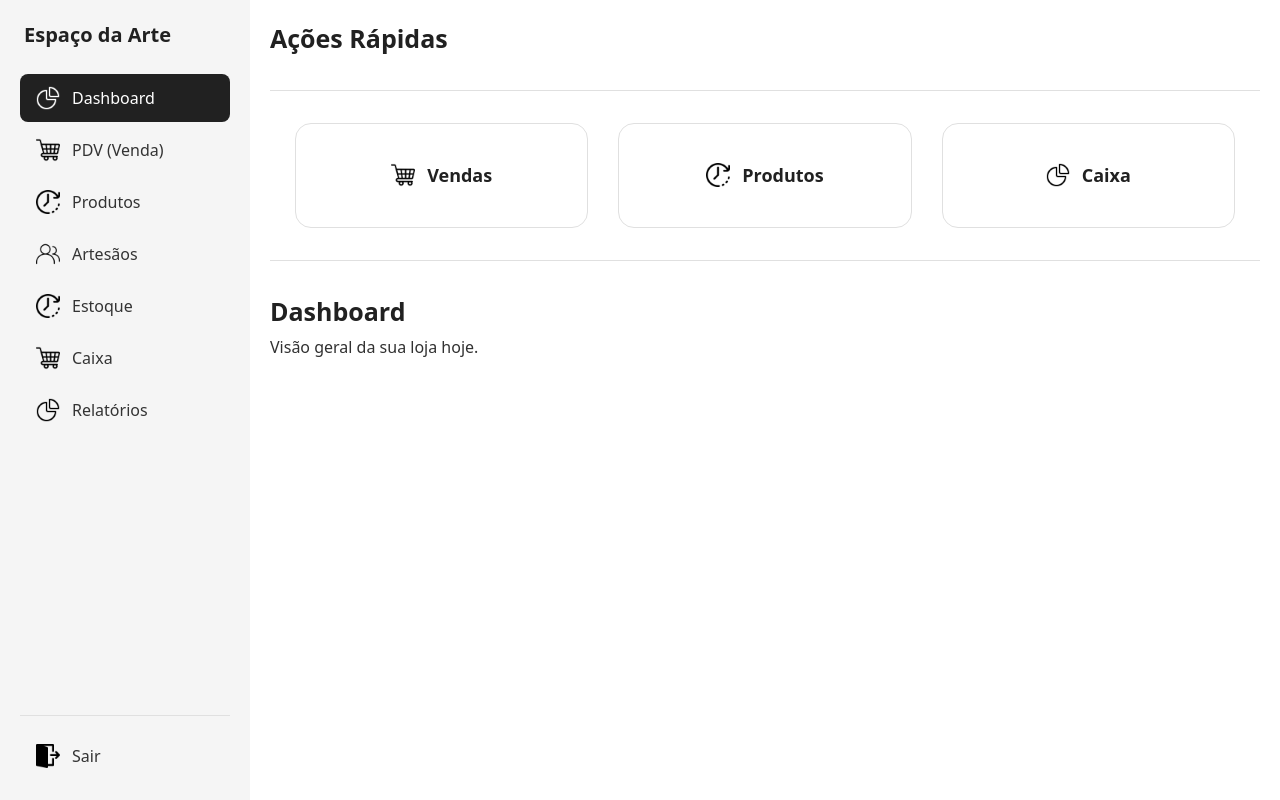
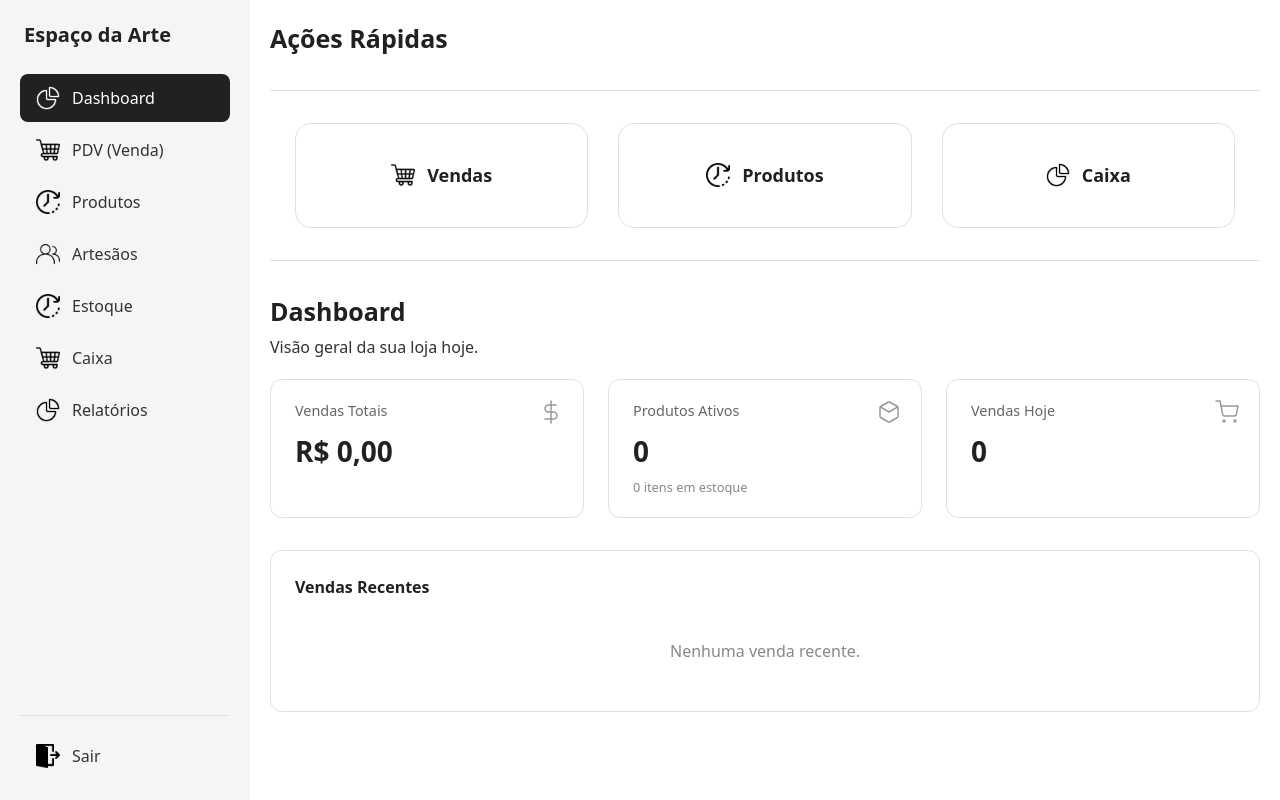
Before and after one commit to Fr4nc021/GestorDesk, a React (Vite) app: page / in a window 1280 px wide. Built offline with nearby package versions, Linux system fonts and the light colour scheme.

Commit message:
visao geral da loja no dashboard

```diff
--- a/src/Layout.jsx
+++ b/src/Layout.jsx
@@ -3,9 +3,9 @@ import Sidebar from './components/Sidebar'
 
 export default function Layout() {
   return (
-    <div style={{ display: 'flex', minHeight: '100vh' }}>
+    <div className="layout-root">
       <Sidebar />
-      <main style={{ flex: 1, padding: '20px' }}>
+      <main className="layout-main">
         <Outlet />
       </main>
     </div>
--- a/src/index.css
+++ b/src/index.css
@@ -10,9 +10,25 @@
     -webkit-font-smoothing: antialiased;
   }
 
-  /* Sidebar */
+  /* Layout raiz: sidebar fixa à esquerda, conteúdo rola */
+  .layout-root {
+    display: flex;
+    height: 100vh;
+    overflow: hidden;
+  }
+
+  .layout-main {
+    flex: 1;
+    padding: 20px;
+    overflow: auto;
+    min-width: 0;
+  }
+
+  /* Sidebar - acompanha até em baixo */
   .sidebar {
     width: 250px;
+    flex-shrink: 0;
+    min-height: 100%;
     height: 100vh;
     background-color: #f5f5f5;
     padding: 20px;
@@ -149,6 +165,107 @@
     font-size: 18px;
   }
 
+  /* Dashboard cards (métricas) */
+  .dashboard-cards {
+    display: flex;
+    gap: 24px;
+    flex-wrap: wrap;
+    margin-top: 20px;
+  }
+
+  .dashboard-card {
+    flex: 1;
+    min-width: 180px;
+    position: relative;
+    padding: 20px 24px;
+    background: #fff;
+    border: 1px solid #e0e0e0;
+    border-radius: 12px;
+  }
+
+  .dashboard-card-label {
+    font-size: 0.9rem;
+    color: #666;
+    display: block;
+  }
+
+  .dashboard-card-icon {
+    position: absolute;
+    top: 20px;
+    right: 20px;
+    color: #999;
+  }
+
+  .dashboard-card-icon svg {
+    display: block;
+  }
+
+  .dashboard-card-value {
+    display: block;
+    font-size: 1.75rem;
+    font-weight: 700;
+    color: #212121;
+    margin-top: 8px;
+  }
+
+  .dashboard-card-sub {
+    display: block;
+    font-size: 0.8rem;
+    color: #888;
+    margin-top: 6px;
+  }
+
+  /* Vendas recentes */
+  .vendas-recentes-card {
+    margin-top: 32px;
+    padding: 24px;
+    background: #fff;
+    border: 1px solid #e0e0e0;
+    border-radius: 12px;
+  }
+
+  .vendas-recentes-titulo {
+    font-size: 1rem;
+    font-weight: 600;
+    color: #212121;
+    margin-bottom: 16px;
+  }
+
+  .venda-recente-item {
+    display: flex;
+    align-items: center;
+    justify-content: space-between;
+    padding: 16px 0;
+    border-bottom: 1px solid #f0f0f0;
+  }
+
+  .venda-recente-item:last-child {
+    border-bottom: none;
+  }
+
+  .venda-recente-id {
+    font-weight: 600;
+    color: #212121;
+  }
+
+  .venda-recente-detalhes {
+    display: block;
+    font-size: 0.875rem;
+    color: #888;
+    margin-top: 2px;
+  }
+
+  .venda-recente-valor {
+    font-weight: 600;
+    color: #212121;
+  }
+
+  .vendas-recentes-vazio {
+    color: #888;
+    padding: 24px 0;
+    text-align: center;
+  }
+
   /* PDV - Barra de produtos */
   .pdv {
     width: 100%;
--- a/src/pages/Dashboard.jsx
+++ b/src/pages/Dashboard.jsx
@@ -1,3 +1,4 @@
+import { useState, useEffect } from 'react'
 import { Link } from 'react-router-dom'
 import pdvIcon from '../assets/icons/pdv.png'
 import estoqueIcon from '../assets/icons/estoque.png'
@@ -9,7 +10,99 @@ const quickActions = [
   { to: '/caixa', label: 'Caixa', icon: relatoriosIcon },
 ]
 
+const TZ_BRASILIA = 'America/Sao_Paulo'
+
+function formatBRL(val) {
+  return new Intl.NumberFormat('pt-BR', { style: 'currency', currency: 'BRL' }).format(val ?? 0)
+}
+
+function hojeISO() {
+  return new Date().toLocaleDateString('sv-SE', { timeZone: TZ_BRASILIA })
+}
+
+const LABEL_PAGAMENTO = {
+  credito: 'credit',
+  debito: 'debit',
+  pix: 'pix',
+  dinheiro: 'cash',
+}
+
+// Ícones SVG
+const IconDolar = () => (
+  <svg width="24" height="24" viewBox="0 0 24 24" fill="none" stroke="currentColor" strokeWidth="1.5" strokeLinecap="round" strokeLinejoin="round">
+    <line x1="12" y1="1" x2="12" y2="23" />
+    <path d="M17 5H9.5a3.5 3.5 0 0 0 0 7h5a3.5 3.5 0 0 1 0 7H6" />
+  </svg>
+)
+const IconCube = () => (
+  <svg width="24" height="24" viewBox="0 0 24 24" fill="none" stroke="currentColor" strokeWidth="1.5" strokeLinecap="round" strokeLinejoin="round">
+    <path d="M21 16V8a2 2 0 0 0-1-1.73l-7-4a2 2 0 0 0-2 0l-7 4A2 2 0 0 0 3 8v8a2 2 0 0 0 1 1.73l7 4a2 2 0 0 0 2 0l7-4A2 2 0 0 0 21 16z" />
+    <polyline points="3.27 6.96 12 12.01 20.73 6.96" />
+  </svg>
+)
+const IconCarrinho = () => (
+  <svg width="24" height="24" viewBox="0 0 24 24" fill="none" stroke="currentColor" strokeWidth="1.5" strokeLinecap="round" strokeLinejoin="round">
+    <circle cx="9" cy="21" r="1" />
+    <circle cx="20" cy="21" r="1" />
+    <path d="M1 1h4l2.68 13.39a2 2 0 0 0 2 1.61h9.72a2 2 0 0 0 2-1.61L23 6H6" />
+  </svg>
+)
+
 export default function Dashboard() {
+  const [vendasHoje, setVendasHoje] = useState(null)
+  const [produtos, setProdutos] = useState([])
+  const [vendasRecentes, setVendasRecentes] = useState([])
+  const [resumoMesAtual, setResumoMesAtual] = useState(null)
+  const [resumoMesAnterior, setResumoMesAnterior] = useState(null)
+
+  useEffect(() => {
+    async function carregar() {
+      try {
+        const hoje = hojeISO()
+        const [totalHoje, prods, vendas] = await Promise.all([
+          window.electronAPI.obterTotalVendasHoje(),
+          window.electronAPI.listarProdutos(),
+          window.electronAPI.listarVendas(),
+        ])
+        setVendasHoje(totalHoje)
+        setProdutos(prods ?? [])
+        setVendasRecentes((vendas ?? []).slice(0, 4))
+
+        const inicioMes = hoje.slice(0, 8) + '01'
+        const [resAtual, resAnterior] = await Promise.all([
+          window.electronAPI.obterResumoVendasPeriodo(inicioMes, hoje),
+          (async () => {
+            const d = new Date(hoje + 'T12:00:00')
+            d.setMonth(d.getMonth() - 1)
+            const ano = d.getFullYear()
+            const mes = String(d.getMonth() + 1).padStart(2, '0')
+            const ultimoDia = new Date(ano, d.getMonth() + 1, 0).getDate()
+            return window.electronAPI.obterResumoVendasPeriodo(
+              `${ano}-${mes}-01`,
+              `${ano}-${mes}-${String(ultimoDia).padStart(2, '0')}`
+            )
+          })(),
+        ])
+        setResumoMesAtual(resAtual)
+        setResumoMesAnterior(resAnterior)
+      } catch (err) {
+        console.error(err)
+      }
+    }
+    carregar()
+  }, [])
+
+  const totalProdutosAtivos = produtos.filter(p => (p.estoque ?? 0) > 0).length
+  const totalItensEstoque = produtos.reduce((acc, p) => acc + (p.estoque ?? 0), 0)
+  const vendasTotais = resumoMesAtual?.totalVendas ?? vendasHoje?.totalVendas ?? 0
+
+  let variacaoPercentual = null
+  if (resumoMesAtual && resumoMesAnterior != null && resumoMesAnterior.totalVendas > 0) {
+    variacaoPercentual = (((resumoMesAtual.totalVendas - resumoMesAnterior.totalVendas) / resumoMesAnterior.totalVendas) * 100).toFixed(1)
+  } else if (resumoMesAtual && resumoMesAtual.totalVendas > 0 && (!resumoMesAnterior || resumoMesAnterior.totalVendas === 0)) {
+    variacaoPercentual = '100'
+  }
+
   return (
     <div className="dashboard">
       <section className="dashboard-section">
@@ -29,6 +122,51 @@ export default function Dashboard() {
         <hr className="dashboard-divider" />
         <h2 className="dashboard-heading">Dashboard</h2>
         <p className="dashboard-subtitle">Visão geral da sua loja hoje.</p>
+
+        <div className="dashboard-cards">
+          <div className="dashboard-card">
+            <span className="dashboard-card-label">Vendas Totais</span>
+            <span className="dashboard-card-icon"><IconDolar /></span>
+            <span className="dashboard-card-value">{formatBRL(vendasTotais)}</span>
+            {variacaoPercentual != null && (
+              <span className="dashboard-card-sub">
+                {Number(variacaoPercentual) >= 0 ? '+' : ''}{variacaoPercentual}% em relação ao mês anterior
+              </span>
+            )}
+          </div>
+          <div className="dashboard-card">
+            <span className="dashboard-card-label">Produtos Ativos</span>
+            <span className="dashboard-card-icon"><IconCube /></span>
+            <span className="dashboard-card-value">{totalProdutosAtivos}</span>
+            <span className="dashboard-card-sub">{totalItensEstoque} itens em estoque</span>
+          </div>
+          <div className="dashboard-card">
+            <span className="dashboard-card-label">Vendas Hoje</span>
+            <span className="dashboard-card-icon"><IconCarrinho /></span>
+            <span className="dashboard-card-value">{vendasHoje?.qtdVendas ?? 0}</span>
+          </div>
+        </div>
+
+        <div className="vendas-recentes-card">
+          <h3 className="vendas-recentes-titulo">Vendas Recentes</h3>
+          <div className="vendas-recentes-lista">
+            {vendasRecentes.length === 0 ? (
+              <p className="vendas-recentes-vazio">Nenhuma venda recente.</p>
+            ) : (
+              vendasRecentes.map((v) => (
+                <div key={v.id} className="venda-recente-item">
+                  <div>
+                    <span className="venda-recente-id">Venda #{String(v.id).padStart(4, '0')}</span>
+                    <span className="venda-recente-detalhes">
+                      {v.qtd_itens ?? 0} itens - {LABEL_PAGAMENTO[v.forma_pagamento] ?? v.forma_pagamento}
+                    </span>
+                  </div>
+                  <span className="venda-recente-valor">{formatBRL(v.valor_total)}</span>
+                </div>
+              ))
+            )}
+          </div>
+        </div>
       </section>
     </div>
   )
```
Also changed, not shown: 1 other file (tests, documents, lock files or other folders).
